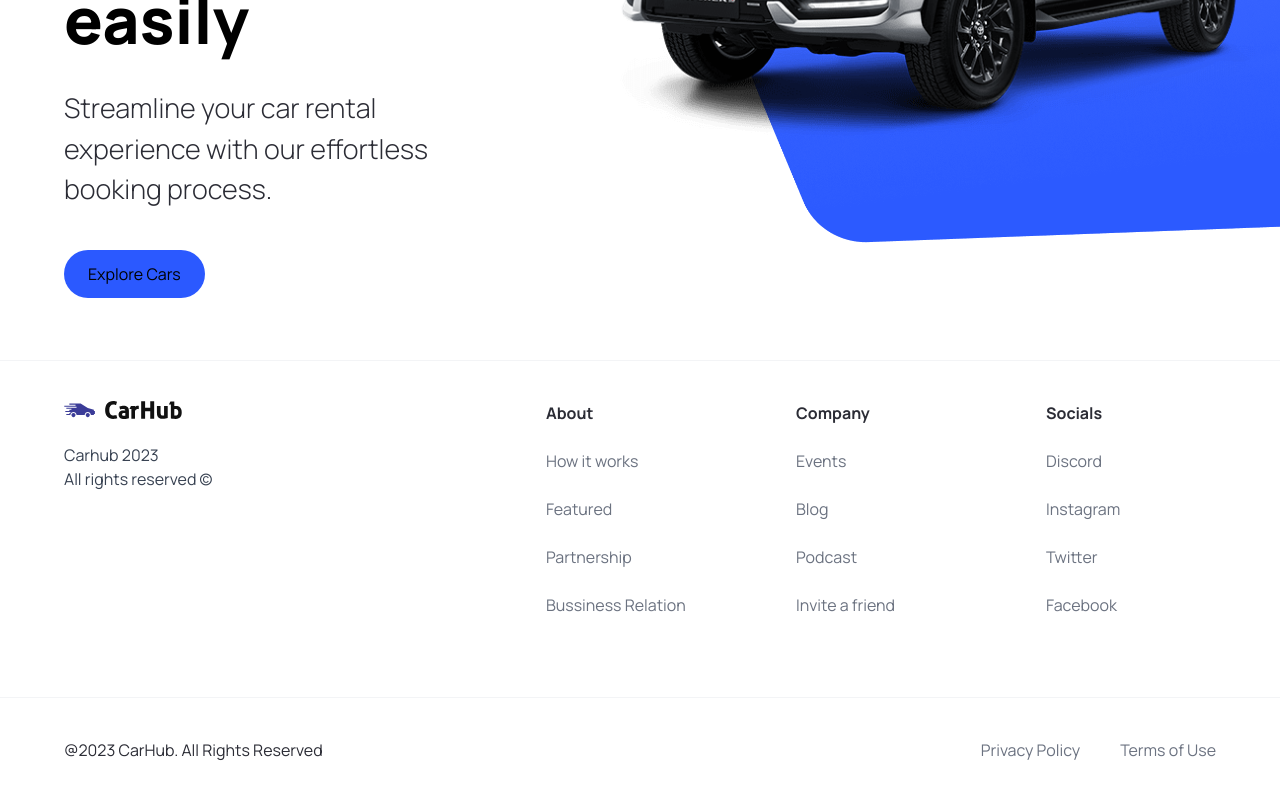
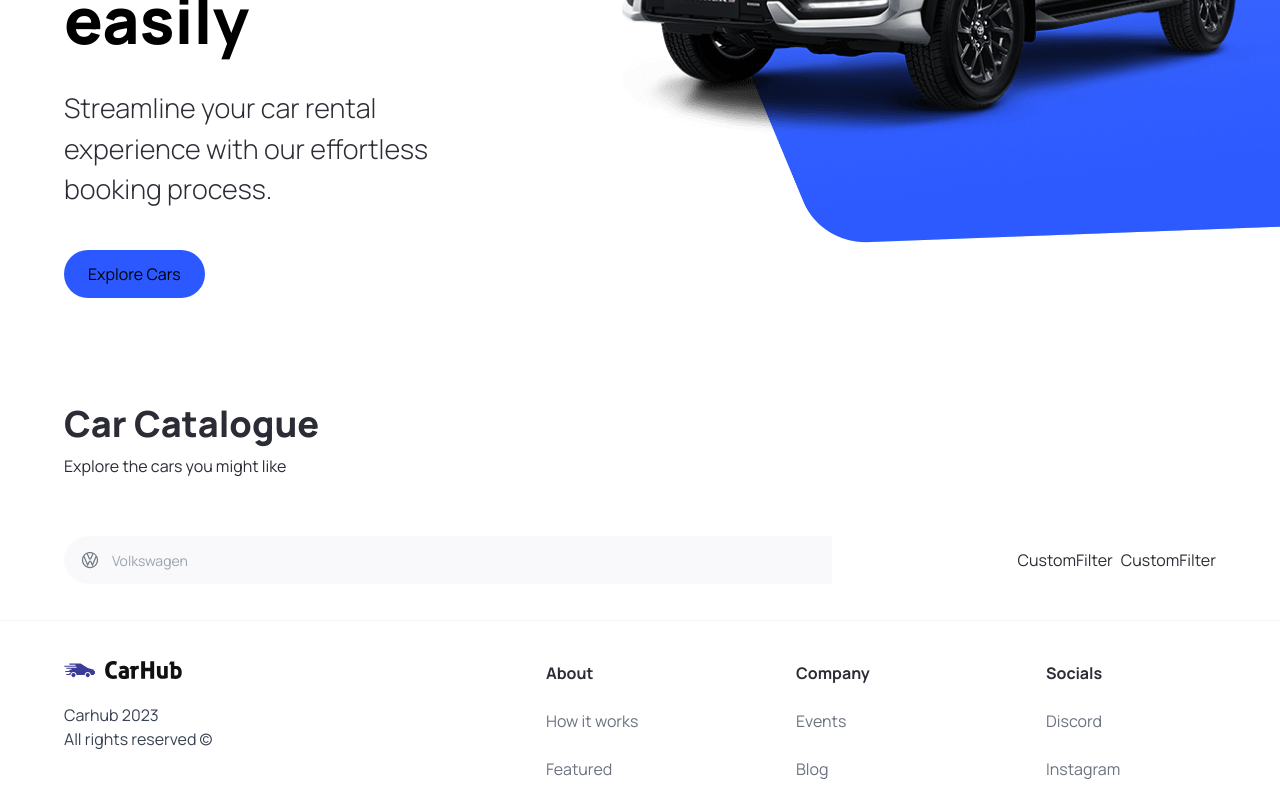
Before and after one commit to vinkims/car_showcase, a Next.js app: page / in a window 1280 px wide. Shown: the part 460-1257 px from the top of the page. Built offline with nearby package versions, Linux system fonts and the light colour scheme.

Commit message:
Add Search Manufacturer component - Add car catalogue

```diff
--- a/app/page.tsx
+++ b/app/page.tsx
@@ -1,10 +1,23 @@
 import Image from 'next/image';
-import { Hero } from '@/components';
+import { CustomFilter, Hero, SearchBar } from '@/components';
 
 export default function Home() {
   return (
     <main className="overflow-hidden">
       <Hero />
+      <div className="mt-12 padding-x padding-y max-width" id="discover">
+        <div className="home__text-container">
+          <h1 className="text-4xl font-extrabold">Car Catalogue</h1>
+          <p>Explore the cars you might like</p>
+          <div className="home__filters">
+            <SearchBar/>
+            <div className="home__filter-container">
+              <CustomFilter title="fuel" />
+              <CustomFilter title="year" />
+            </div>
+          </div>
+        </div>
+      </div>
     </main>
   )
 }
--- /dev/null
+++ b/components/CustomFilter.tsx
@@ -0,0 +1,11 @@
+import React from 'react'
+
+const CustomFilter = () => {
+  return (
+    <div>
+      CustomFilter
+    </div>
+  )
+}
+
+export default CustomFilter
--- /dev/null
+++ b/components/SearchBar.tsx
@@ -0,0 +1,22 @@
+"use client";
+import { useState } from "react";
+
+import SearchManufacturer from "./SearchManufacturer";
+
+const SearchBar = () => {
+  const [ manufacturer, setManufacturer ] = useState('');
+  const handleSearch = () => {}
+
+  return (
+    <form className="searchbar" onSubmit={handleSearch}>
+      <div className="searchbar__item">
+        <SearchManufacturer
+          manufacturer={manufacturer}
+          setManufacturer={setManufacturer}
+        />
+      </div>
+    </form>
+  )
+}
+
+export default SearchBar;
--- /dev/null
+++ b/components/SearchManufacturer.tsx
@@ -0,0 +1,97 @@
+"use client";
+
+import { useState, Fragment } from 'react';
+import Image from 'next/image';
+import { Combobox, Transition } from '@headlessui/react';
+
+import { manufacturers } from '@/constants';
+import { SearchManufacturerProps } from '@/types';
+
+const SearchManufacturer = ({ manufacturer, setManufacturer }: SearchManufacturerProps) => {
+  const [ query, setQuery ] = useState('');
+
+  const filteredManufacturers = query === ""
+    ? manufacturers
+    : manufacturers.filter((item) => (
+      item.toLowerCase()
+        .replace(/\s+/g, "")
+        .includes(query.toLowerCase().replace(/\s+/g, ""))
+    ))
+
+  return (
+    <div className="search-manufacturer">
+      <Combobox value={manufacturer} onChange={setManufacturer}>
+        <div className="relative w-full">
+          <Combobox.Button className="absolute top-[14px]">
+            <Image
+              src="/car-logo.svg"
+              width={20}
+              height={20}
+              className="ml-4"
+              alt="Car Logo"
+            />
+          </Combobox.Button>
+          <Combobox.Input
+            className="search-manufacturer__input"
+            placeholder="Volkswagen"
+            displayValue={(manufacturer: string) => manufacturer}
+            onChange={(e) => setQuery(e.target.value)}
+          />
+          <Transition
+            as={Fragment}
+            leave="transition ease-in duration-100"
+            leaveFrom="opacity-100"
+            leaveTo="opacity-0"
+            afterLeave={() => setQuery('')}
+          >
+            <Combobox.Options>
+              {filteredManufacturers.length === 0 && query !== "" ? (
+                <Combobox.Option
+                  value={query}
+                  className="search-manufacturer__option"
+                >
+                  Nothing Found
+                </Combobox.Option>
+              ) : (
+                filteredManufacturers.map((item) => (
+                  <Combobox.Option
+                    key={item}
+                    className={({ active }) => `
+                      relative search-manufacturer__option
+                      ${active ? 'bg-primary-blue text-white' : 'text-gray-900'}
+                    `}
+                    value={item}
+                  >
+                    {({ selected, active}) => (
+                      <>
+                        <span
+                          className={
+                            `block truncate
+                            ${selected ? 'font-medium' : 'font-normal'}`
+                          }
+                        >
+                          {item}
+                        </span>
+                        {selected ? (
+                          <span
+                            className={
+                              `absolute inset-y-0 left-0 flex items-center pl-3
+                              ${active ? 'text-white' : 'text-teal-600'}`
+                            }
+                          >
+                          </span>
+                        ) : null}
+                      </>
+                    )}
+                  </Combobox.Option>
+                ))
+              )}
+            </Combobox.Options>
+          </Transition>
+        </div>
+      </Combobox>
+    </div>
+  )
+}
+
+export default SearchManufacturer;
--- a/components/index.ts
+++ b/components/index.ts
@@ -2,10 +2,16 @@ import Hero from "./Hero";
 import CustomButton from "./CustomButton";
 import Footer from "./Footer";
 import Navbar from "./Navbar";
+import SearchBar from "./SearchBar";
+import CustomFilter from "./CustomFilter";
+import SearchManufacturer from "./SearchManufacturer";
 
 export {
   Hero,
   CustomButton,
   Navbar,
   Footer,
+  SearchBar,
+  CustomFilter,
+  SearchManufacturer,
 }
--- a/package.json
+++ b/package.json
@@ -9,6 +9,7 @@
     "lint": "next lint"
   },
   "dependencies": {
+    "@headlessui/react": "^1.7.17",
     "@types/node": "20.4.2",
     "@types/react": "18.2.15",
     "@types/react-dom": "18.2.7",
--- a/types/index.ts
+++ b/types/index.ts
@@ -6,3 +6,8 @@ export interface CustomButtonProps {
   handleClick?: MouseEventHandler<HTMLButtonElement>;
   btnType?: "button" | "submit";
 }
+
+export interface SearchManufacturerProps {
+  manufacturer: string;
+  setManufacturer: (manufacturer: string) => void;
+}
```
Also changed, not shown: 1 other file (tests, documents, lock files or other folders).
